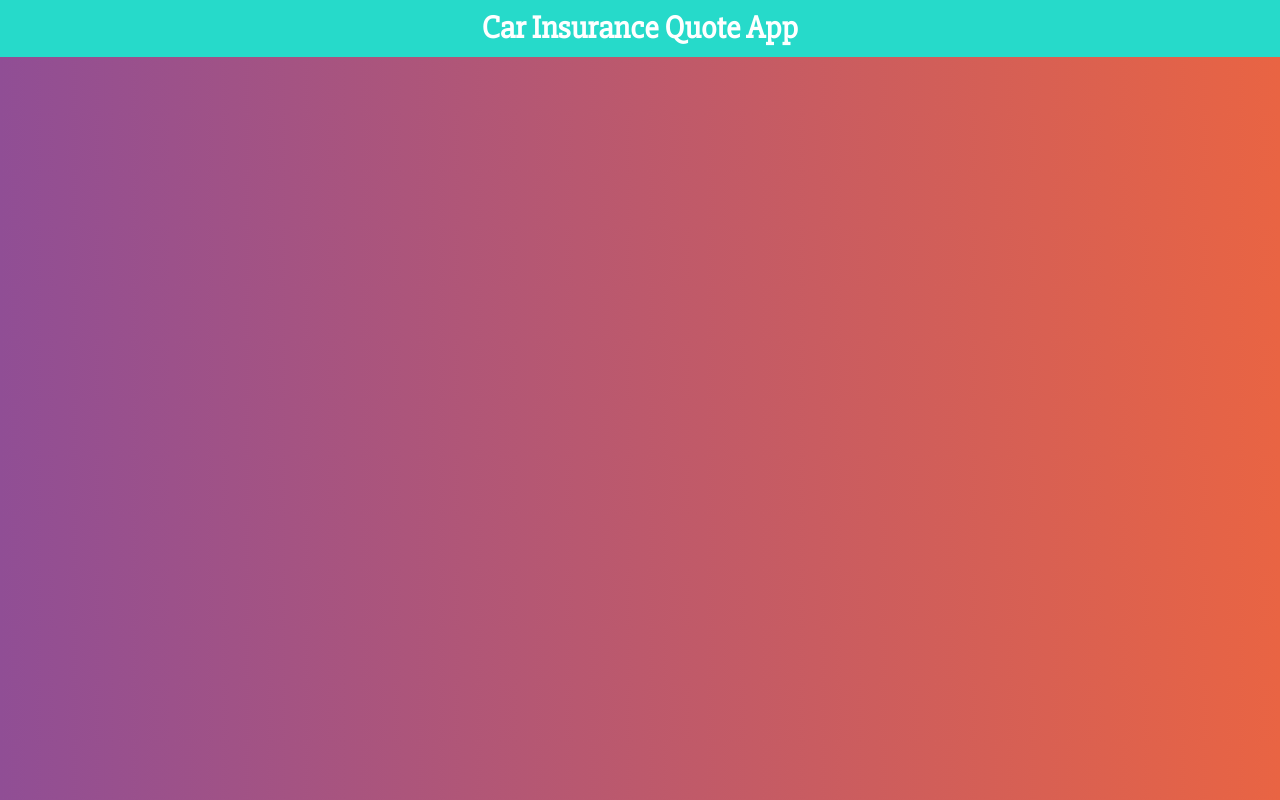
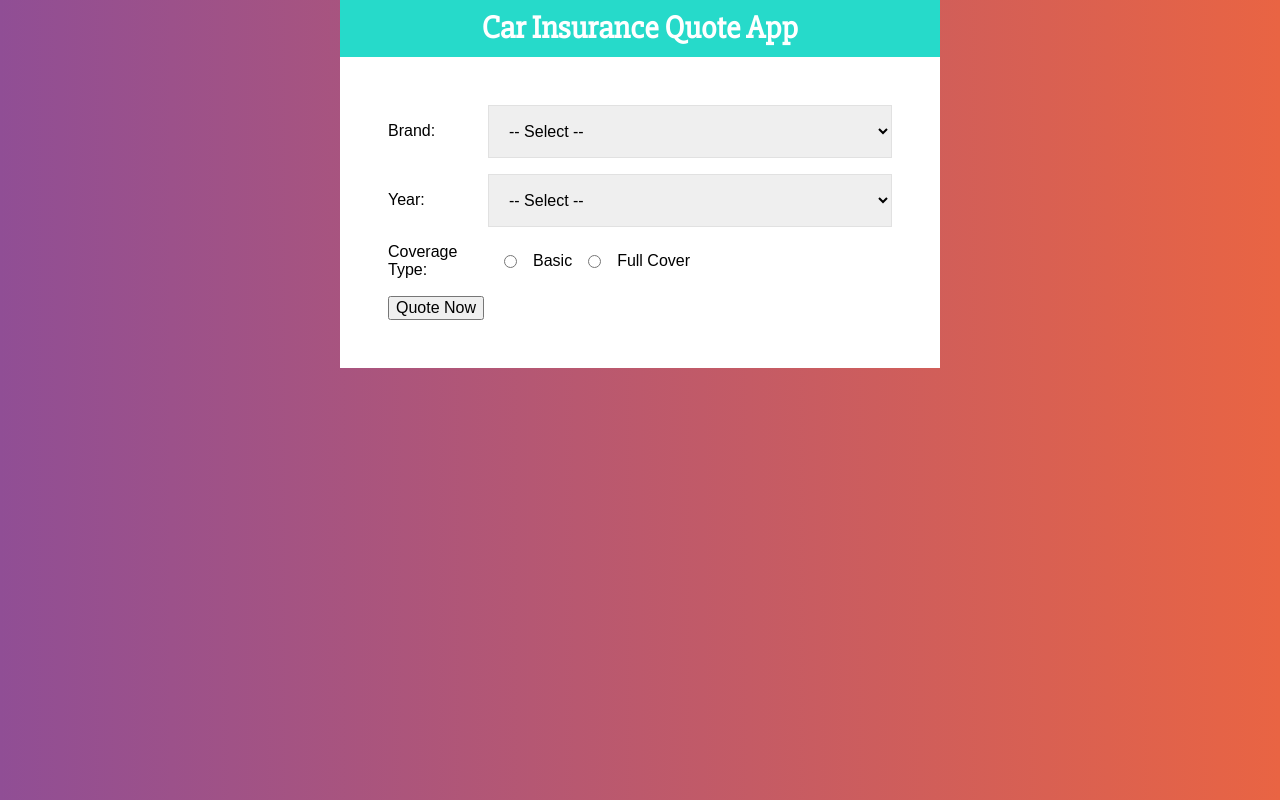
Before and after one commit to VEGALUISJ/Car-Insurance-Quote-App---On-React, a React (Create React App) app: page / in a window 1280 px wide. Built offline with nearby package versions, Linux system fonts and the light colour scheme.

Commit message:
adding styles

```diff
--- a/src/App.js
+++ b/src/App.js
@@ -1,11 +1,31 @@
 import React from 'react'
 import Header from "./components/Header"
+import Form from "./components/Form"
+
+import styled from '@emotion/styled';
+
+const Container = styled.div`
+  max-width: 600px;
+  margin: 0 auto;
+`;
+
+const FromContainer = styled.div`
+  background-color: #FFF;
+  padding: 3rem;
+`;
 
 function App() {
   return (
-    <Header
-      tittle = 'Car Insurance Quote App'
-    />
+    <Container>
+      <Header
+        tittle = 'Car Insurance Quote App'
+      />
+
+    <FromContainer>
+      <Form/>
+    </FromContainer>
+
+    </Container>
   );
 }
 
--- /dev/null
+++ b/src/components/Form.jsx
@@ -0,0 +1,79 @@
+import React from 'react';
+import styled from '@emotion/styled';
+
+const Field  = styled.div`
+    display: flex;
+    margin-bottom: 1rem;
+    align-items: center;
+`;
+
+const Label = styled.label`
+    flex: 0 0 100px;
+`;
+
+const Select = styled.select`
+    display: block;
+    width: 100%;
+    padding: 1rem;
+    border: 1px solid #e1e1e1;
+    --webkit-appearance: none;
+`;
+
+const InputRadio = styled.input`
+    margin: 0 1rem;
+`;
+
+const Form = () => {
+    return (
+        <form>
+            <Field>
+                <Label>Brand:  </Label>
+                    <Select>
+                        <option value="">-- Select --</option>
+                        <option value="American">American</option>
+                        <option value="Asian">Asian</option>
+                        <option value="European">European</option>
+                    </Select>
+            </Field>
+
+            <Field>
+                <Label>Year:  </Label>
+                    <Select>
+                        <option value="">-- Select --</option>
+                        <option value="2021">2021</option>
+                        <option value="2020">2020</option>
+                        <option value="2019">2019</option>
+                        <option value="2018">2018</option>
+                        <option value="2017">2017</option>
+                        <option value="2016">2016</option>
+                        <option value="2015">2015</option>
+                        <option value="2014">2014</option>
+                        <option value="2013">2013</option>
+                        <option value="2012">2012</option>
+                    </Select>
+            </Field>
+
+            <Field>
+                <Label>Coverage Type: </Label>
+                    <InputRadio
+                        type="radio"
+                        name="plan"
+                        value="basic"
+                    />Basic
+
+                    <InputRadio
+                        type="radio"
+                        name="plan"
+                        value="Full Cover"
+                    /> Full Cover
+            </Field>
+
+        <button>
+            Quote Now
+        </button>
+
+        </form>
+    )
+};
+
+export default Form;
```
